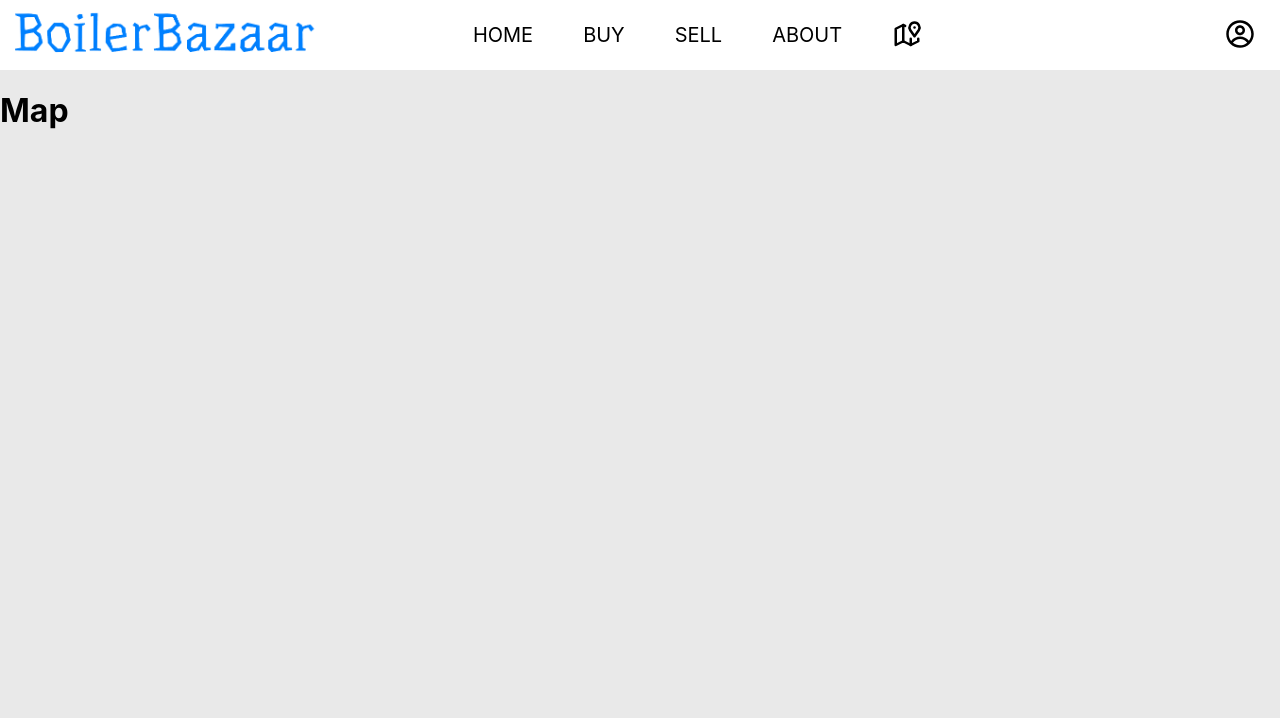
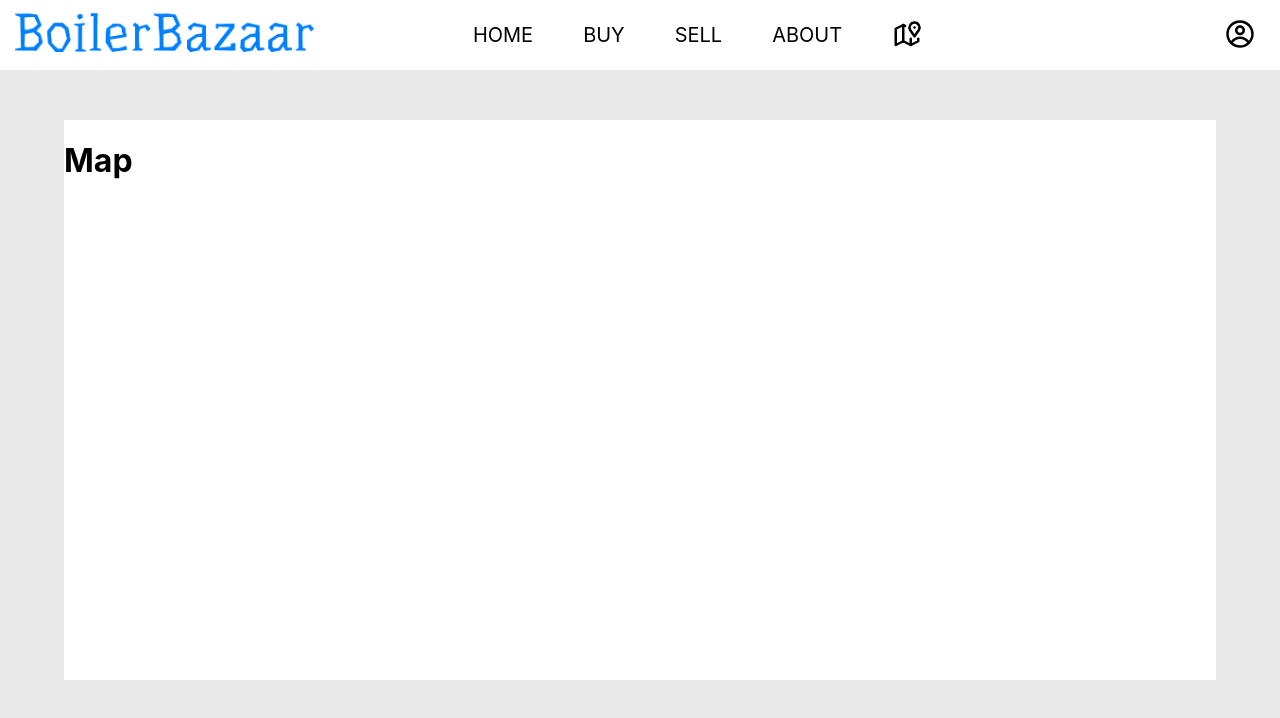
Before and after one commit to wang4621/boilerbazaar, a React (Create React App) app: page /map in a window 1280 px wide. Shown: the top 718 px of the page. Built offline with nearby package versions, Linux system fonts and the light colour scheme.

Commit message:
Add centered square to map page

```diff
--- a/src/App.css
+++ b/src/App.css
@@ -31,3 +31,13 @@
   align-items: center;
   justify-content: center;
 }
+
+.square {
+  position: absolute;
+  top: 50%;
+  left: 50%;
+  transform: translate(-50%,-50%);
+  background-color: white;
+  width: 90%;
+  height: 70%;
+}
--- a/src/pages/Map.js
+++ b/src/pages/Map.js
@@ -1,6 +1,8 @@
 function Buy (){
     return (
-        <h1>Map</h1>
+        <div class="square">
+            <h1>Map</h1>
+        </div>
     )
 }
 
```
